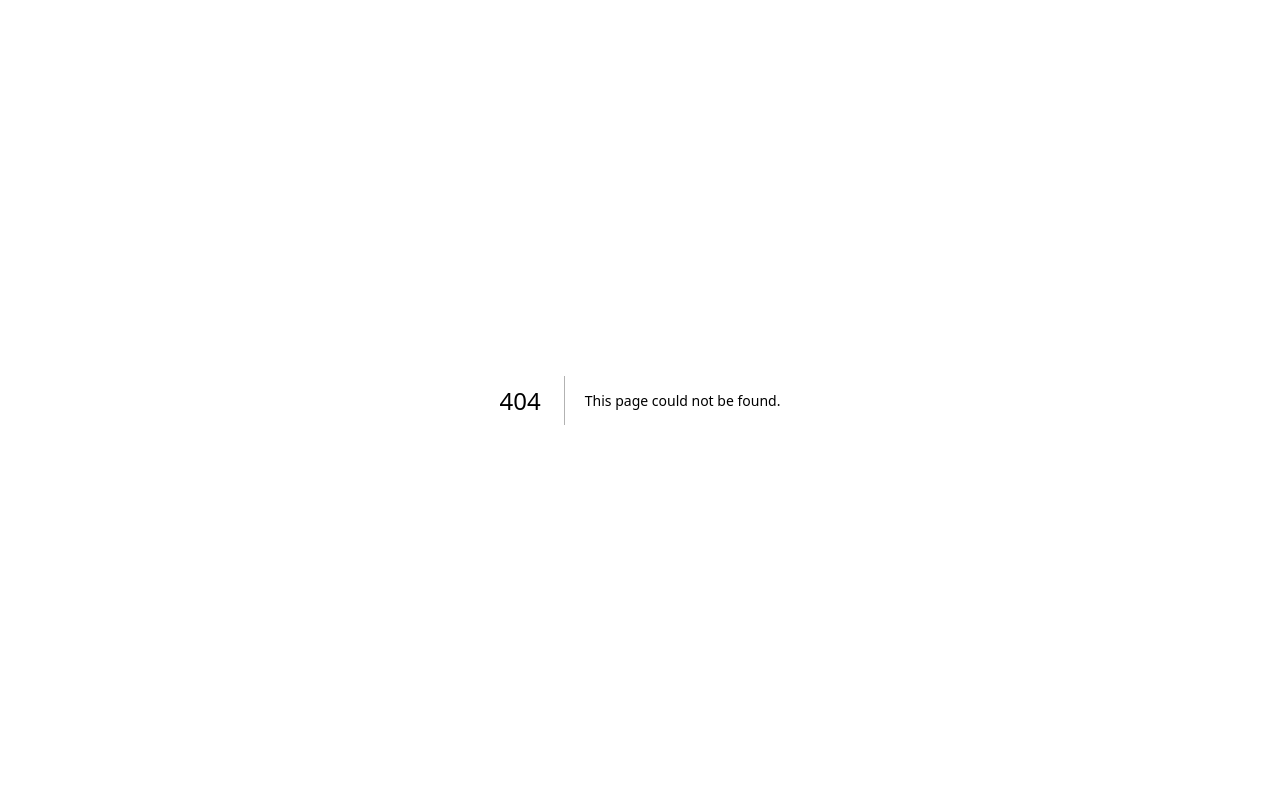
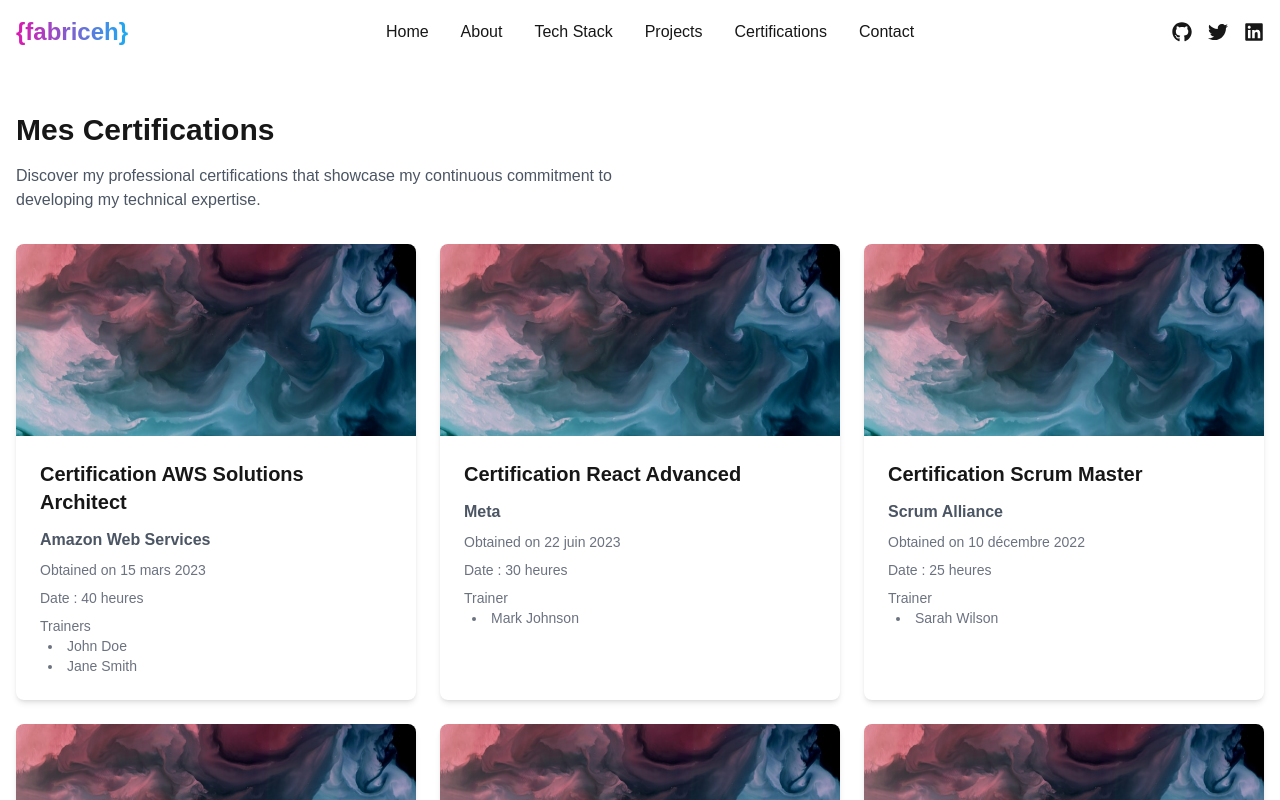
Before and after one commit to fabricehh/new-portfolio, a Next.js app: page /certifications in a window 1280 px wide. Before the commit this address had no page. Shown: the top 800 px of the page. Built offline with nearby package versions, Linux system fonts and the light colour scheme.

Commit message:
Certifications adding

```diff
--- /dev/null
+++ b/src/app/certifications/page.tsx
@@ -0,0 +1,88 @@
+import React from 'react';
+import Header from '@/components/Header';
+import Footer from '@/components/Footer';
+import CertificationCard from '@/components/CertificationCard';
+
+const certifications = [
+  {
+    title: "Certification AWS Solutions Architect",
+    organization: "Amazon Web Services",
+    image: "/assets/project-bg-image.png",
+    trainers: ["John Doe", "Jane Smith"],
+    date: "15 mars 2023",
+    duration: "40 heures"
+  },
+  {
+    title: "Certification React Advanced",
+    organization: "Meta",
+    image: "/assets/project-bg-image.png",
+    trainers: ["Mark Johnson"],
+    date: "22 juin 2023",
+    duration: "30 heures"
+  },
+  {
+    title: "Certification Scrum Master",
+    organization: "Scrum Alliance",
+    image: "/assets/project-bg-image.png",
+    trainers: ["Sarah Wilson"],
+    date: "10 décembre 2022",
+    duration: "25 heures"
+  },
+  {
+    title: "Certification AWS Solutions Architect",
+    organization: "Amazon Web Services",
+    image: "/assets/project-bg-image.png",
+    trainers: ["John Doe", "Jane Smith"],
+    date: "15 mars 2023",
+    duration: "40 heures"
+  },
+  {
+    title: "Certification React Advanced",
+    organization: "Meta",
+    image: "/assets/project-bg-image.png",
+    trainers: ["Mark Johnson"],
+    date: "22 juin 2023",
+    duration: "30 heures"
+  },
+  {
+    title: "Certification Scrum Master",
+    organization: "Scrum Alliance",
+    image: "/assets/project-bg-image.png",
+    trainers: ["Sarah Wilson"],
+    date: "10 décembre 2022",
+    duration: "25 heures"
+  }
+];
+
+const CertificationsPage = () => {
+  return (
+    <>
+      <Header />
+      <main className="min-h-screen pt-20 pb-16">
+        <div className="container mx-auto px-4 py-8">
+          <h1 className="text-3xl font-bold mb-4">Mes Certifications</h1>
+          <p className="text-gray-600 mb-8 max-w-2xl">
+            Discover my professional certifications that showcase my continuous commitment to developing my technical expertise.
+          </p>
+
+          <div className="grid grid-cols-1 md:grid-cols-2 lg:grid-cols-3 gap-6">
+            {certifications.map((cert, index) => (
+              <CertificationCard
+                key={index}
+                title={cert.title}
+                organization={cert.organization}
+                image={cert.image}
+                trainers={cert.trainers}
+                date={cert.date}
+                duration={cert.duration}
+              />
+            ))}
+          </div>
+        </div>
+      </main>
+      <Footer />
+    </>
+  );
+};
+
+export default CertificationsPage;
--- /dev/null
+++ b/src/components/CertificationCard.tsx
@@ -0,0 +1,51 @@
+import React from 'react';
+import Image from 'next/image';
+
+interface CertificationCardProps {
+  title: string;
+  organization: string;
+  image: string;
+  trainers: string[];
+  date: string;
+  duration: string;
+}
+
+const CertificationCard = ({
+  title,
+  organization,
+  image,
+  trainers,
+  date,
+  duration
+}: CertificationCardProps) => {
+  return (
+    <div className="group bg-white rounded-lg shadow-md hover:shadow-lg transition-shadow duration-300 overflow-hidden">
+      <div className="relative w-full h-48">
+        <Image
+          src={image}
+          alt={`${title} certification`}
+          fill
+          className="object-cover w-full h-full group-hover:scale-105 transition-transform duration-300"
+        />
+      </div>
+      <div className="p-6">
+        <h2 className="text-xl font-semibold mb-3">{title}</h2>
+        <p className="text-gray-600 mb-2 font-semibold">{organization}</p>
+        <div className="space-y-2 text-sm text-gray-500">
+          <p>Obtained on {date}</p>
+          <p>Date : {duration}</p>
+          <div>
+            <p className="font-medium">Trainer{trainers.length > 1 ? 's' : ''}</p>
+            <ul className="list-disc list-inside pl-2">
+              {trainers.map((trainer, index) => (
+                <li key={index}>{trainer}</li>
+              ))}
+            </ul>
+          </div>
+        </div>
+      </div>
+    </div>
+  );
+};
+
+export default CertificationCard;
--- a/src/components/Header.tsx
+++ b/src/components/Header.tsx
@@ -15,6 +15,9 @@ const Header = () => {
             <Link href="/about-me" className="hover:text-blue-500">About</Link>
             <Link href="/tech-stack" className="hover:text-blue-500">Tech Stack</Link>
             <Link href="/projects" className="hover:text-blue-500">Projects</Link>
+            <Link href="/certifications" className="hover:text-blue-500">
+              Certifications
+            </Link>
             <Link href="/contact" className="hover:text-blue-500">Contact</Link>
           </div>
 
```
